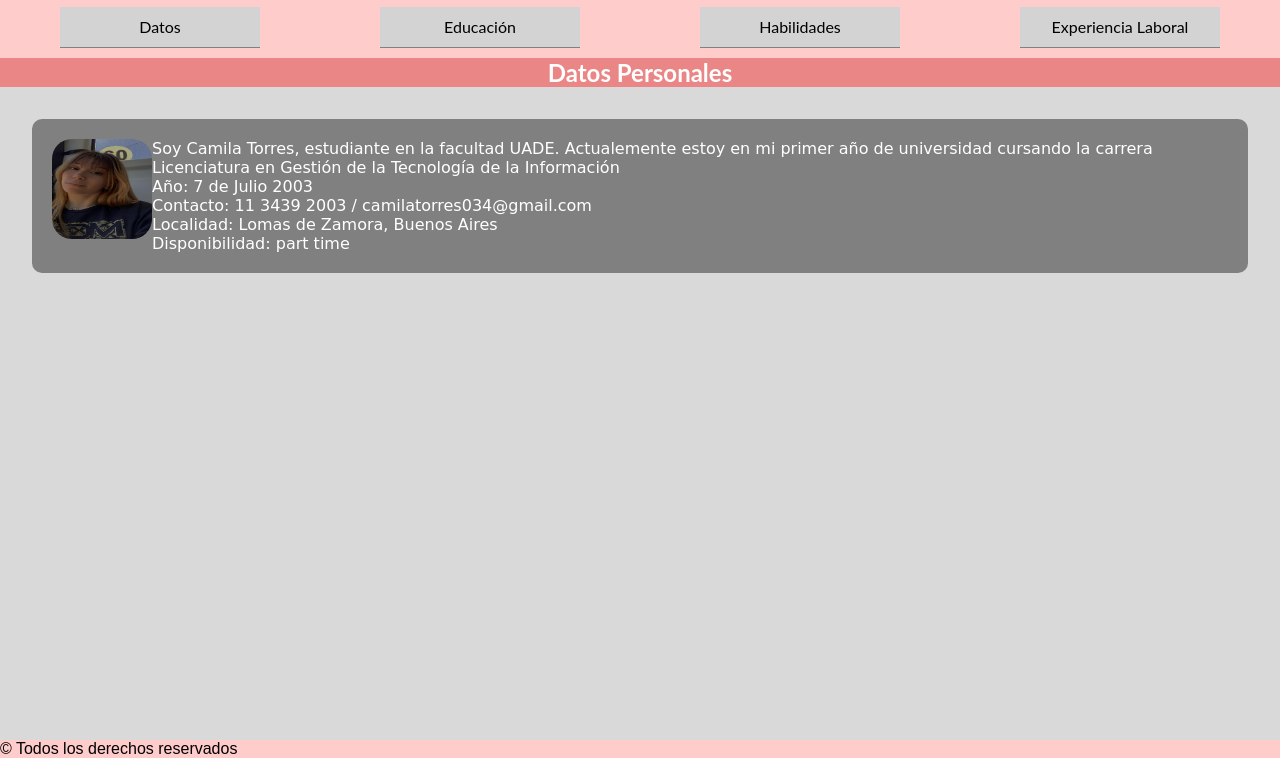
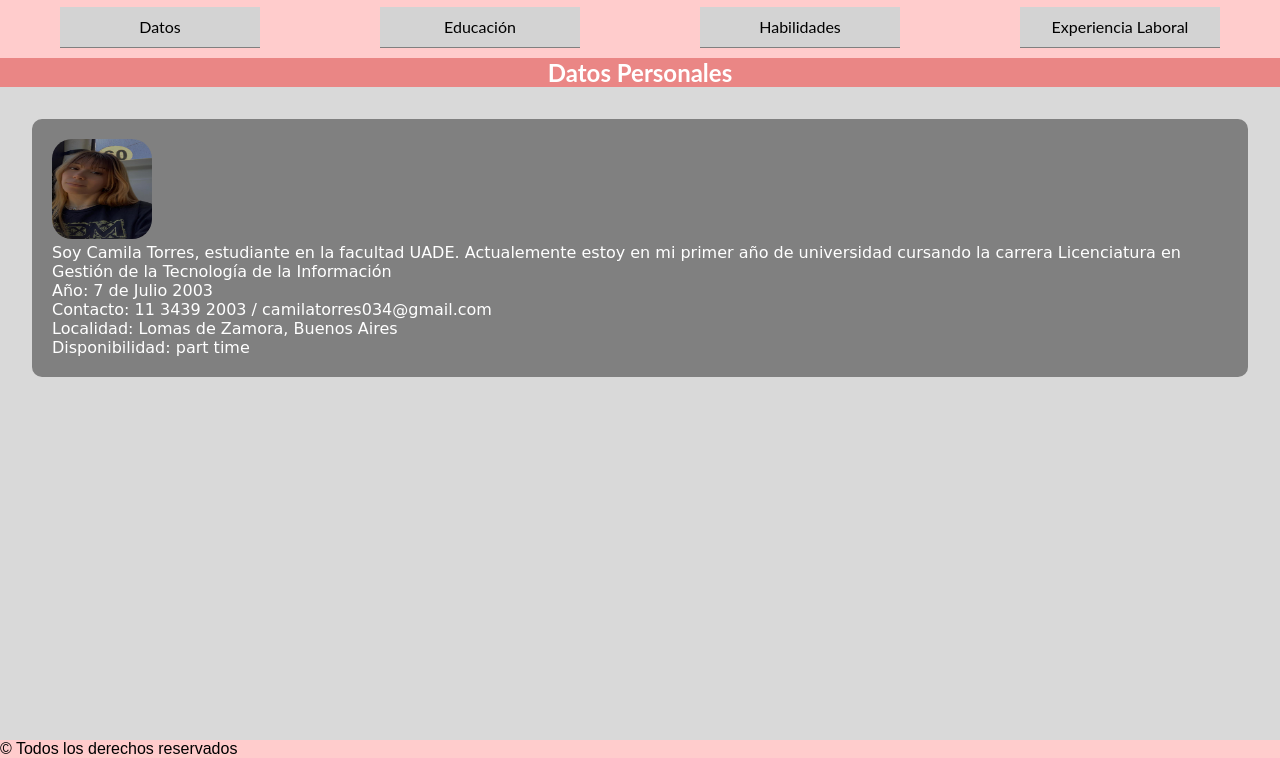
Before and after one commit to camilatorres773/dise-o_desarrollo_web, a plain HTML site: page index.html in a window 1280 px wide. Shown: the part 42-800 px from the top of the page. Drawn offline with Linux system fonts and the light colour scheme.

Commit message:
cambio estilo

```diff
--- a/estilos.css
+++ b/estilos.css
@@ -113,10 +113,6 @@ margin: 2em;
 background: grey;
 border-radius: 10px;
 padding: 20px;
-display: flex;
-flex-direction: row;
-align-items: flex-start;
-
 }
 img{
   width: 100px;
```
